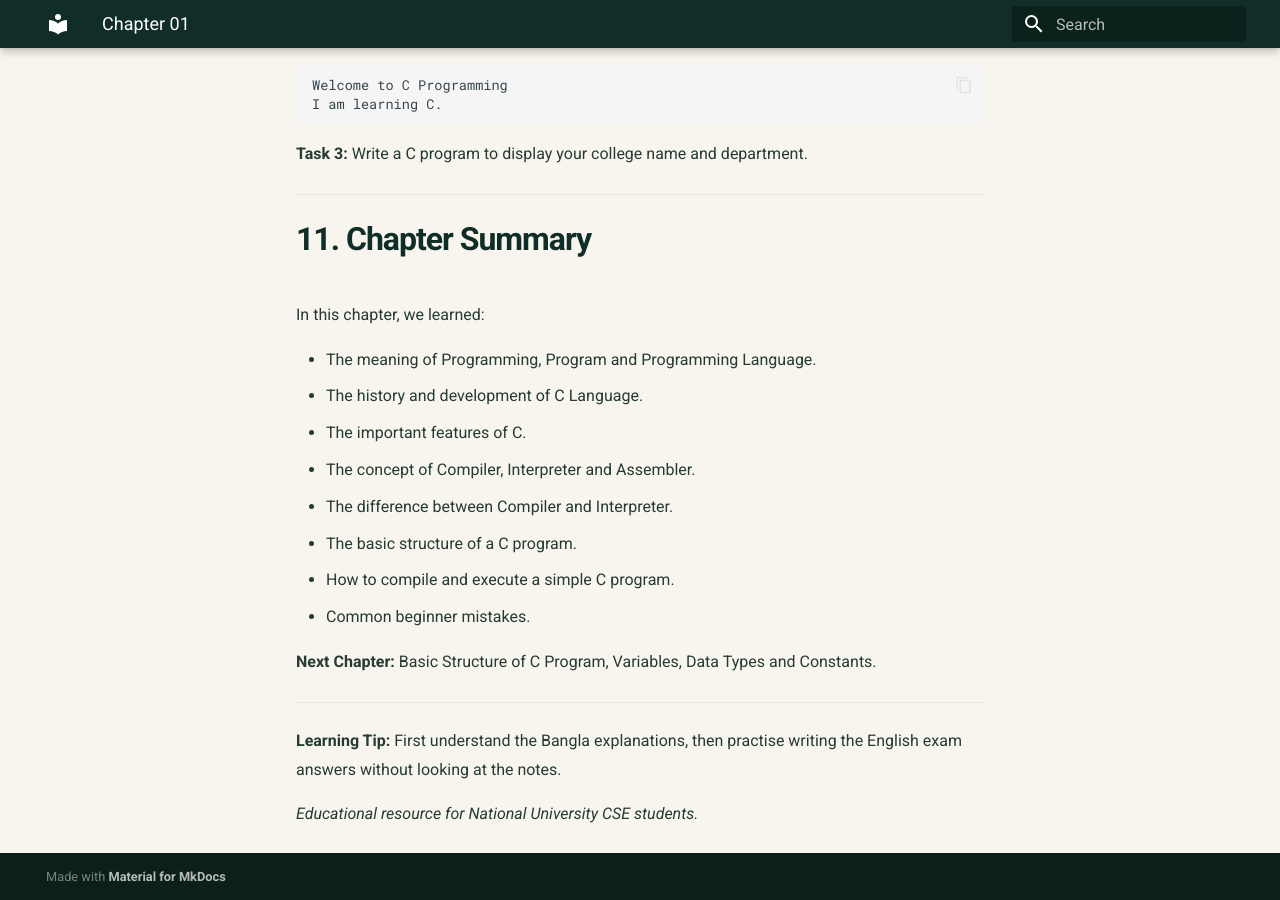
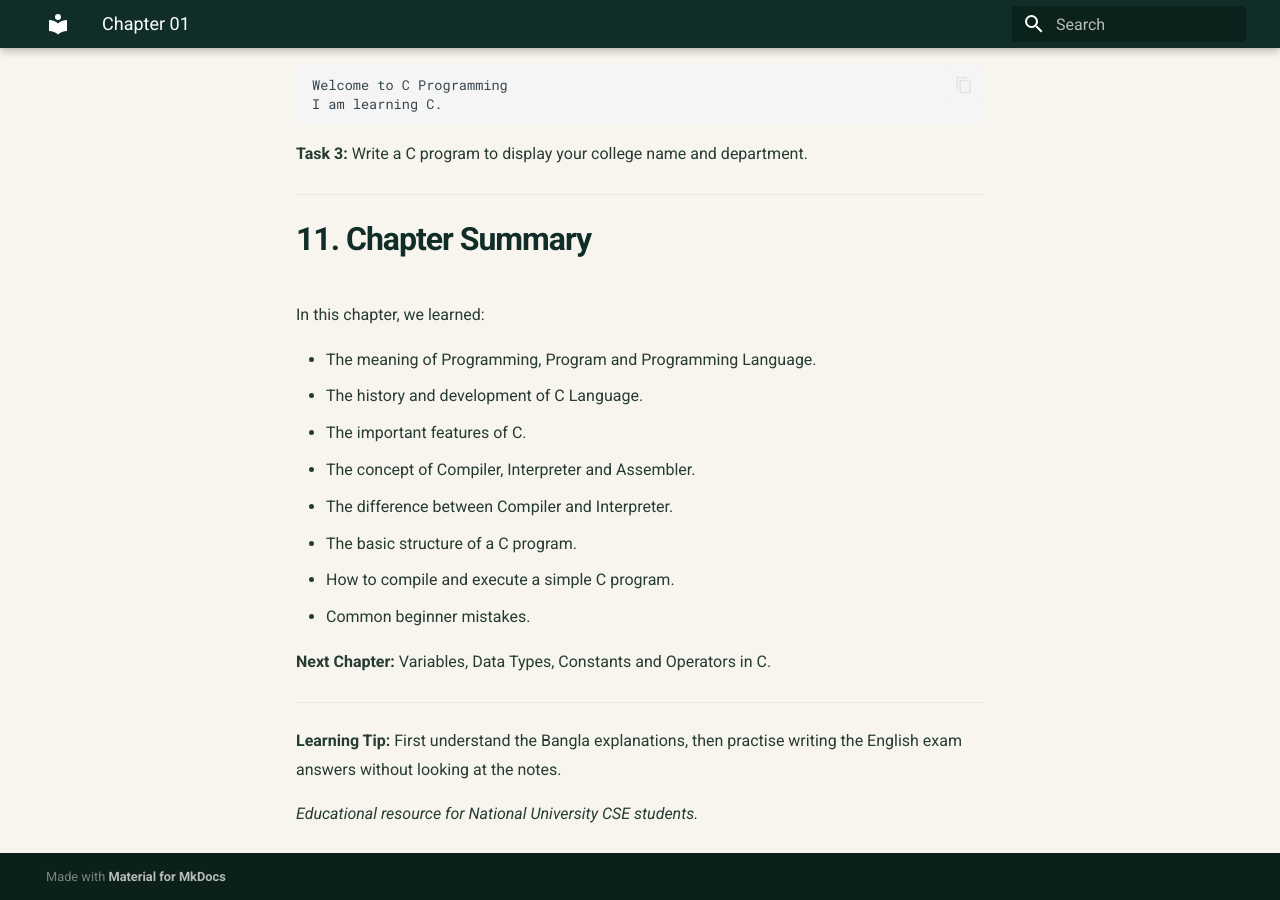
Before and after one commit to taimiyatahsin0-png/nu-cse-notes-store, an MkDocs documentation site: the page built from docs/subjects/spl/chapter-01.md, in a window 1280 px wide and 900 px high, scrolled down 17122 px. Built offline with MkDocs 1.6.1 and Material for MkDocs 9.7.7, drawn with Linux system fonts in a browser that asks for light colours.

Commit message:
Correct Chapter 01 next-chapter reference

```diff
--- a/docs/subjects/spl/chapter-01.md
+++ b/docs/subjects/spl/chapter-01.md
@@ -645,7 +645,7 @@ In this chapter, we learned:
 - How to compile and execute a simple C program.
 - Common beginner mistakes.
 
-**Next Chapter:** Basic Structure of C Program, Variables, Data Types and Constants.
+**Next Chapter:** Variables, Data Types, Constants and Operators in C.
 
 ---
 
```
